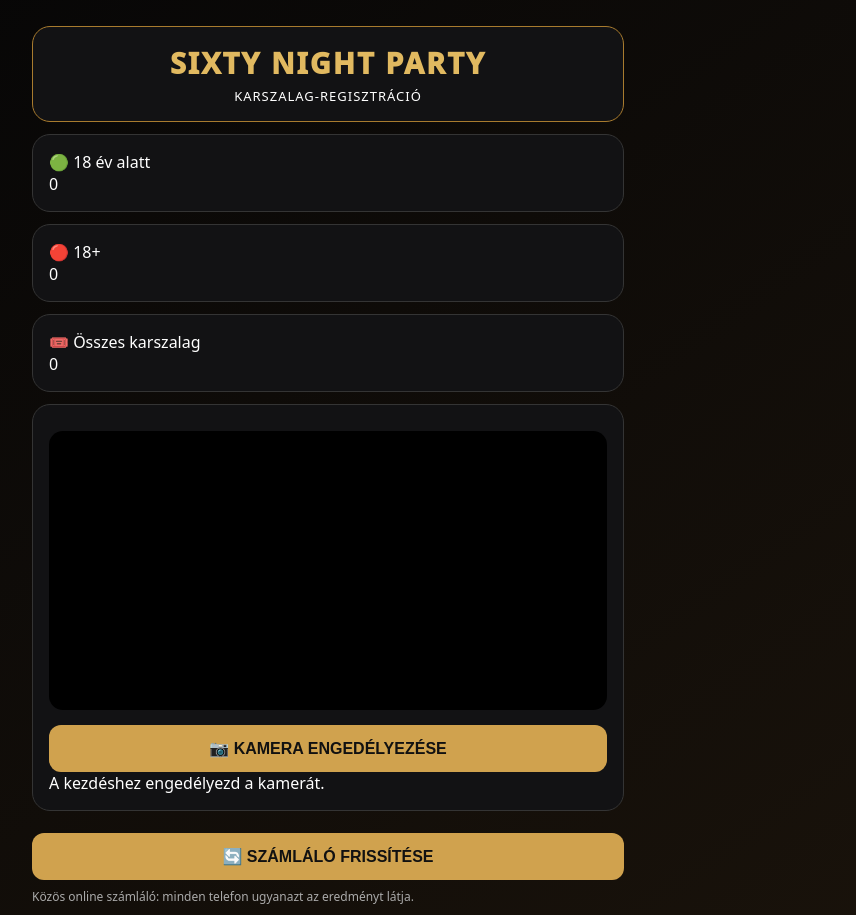
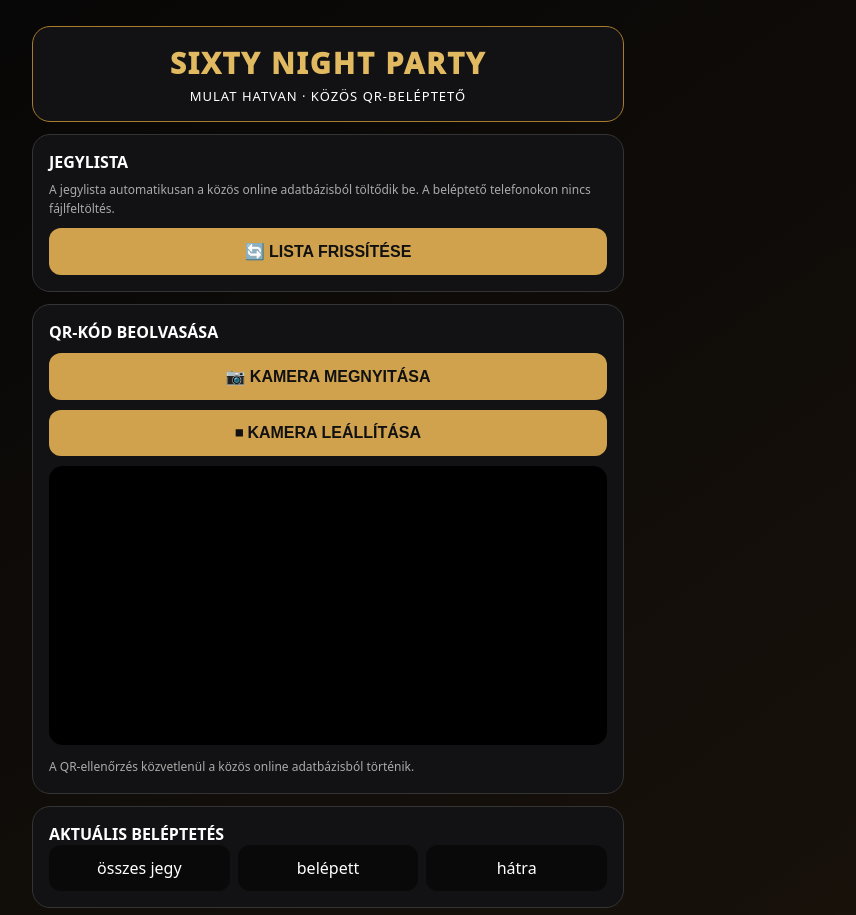
Before and after one commit to Ricsi45/sixty-night-kozos-belepteto, a Next.js app: page / in a window 1280 px wide. Shown: the top 915 px of the page, without its empty margins (312-1168 px from the left). Built offline with nearby package versions, Linux system fonts and the light colour scheme; no server answers; the database is empty.

Commit message:
visszaálitás a tegnapi lezárt jegyrendszerre

```diff
--- a/app/page.js
+++ b/app/page.js
@@ -3,26 +3,24 @@
 import {useEffect,useRef,useState} from "react";
 
 export default function Home(){
-  const [stats,setStats]=useState({under:0,over:0,total:0});
-  const [message,setMessage]=useState("A kezdéshez engedélyezd a kamerát.");
-  const [messageType,setMessageType]=useState("");
-  const video=useRef(null), canvas=useRef(null), stream=useRef(null);
-  const running=useRef(false), locked=useRef(false), last=useRef("");
+  const [msg,setMsg]=useState("Jegylista nincs betöltve.");
+  const [result,setResult]=useState(null);
+  const [stats,setStats]=useState({total:0,used:0,unused:0});
+  const video=useRef(null), canvas=useRef(null), stream=useRef(null), running=useRef(false);
+
+  async function init(){
+    await fetch("/api/init",{method:"POST"});
+    refresh();
+  }
 
   async function refresh(){
-    try{
-      const r=await fetch("/api/stats",{cache:"no-store"});
-      const j=await r.json();
-      if(j.ok)setStats({
-        under:j.under||0,
-        over:j.over||0,
-        total:j.total||0
-      });
-    }catch{}
+    const r=await fetch("/api/stats",{cache:"no-store"});
+    const j=await r.json();
+    if(j.ok)setStats(j);
   }
 
   useEffect(()=>{
-    refresh();
+    init();
     return ()=>stop();
   },[]);
 
@@ -36,37 +34,44 @@ export default function Home(){
 
       const j=await r.json();
 
-      if(j.status==="under"){
-        show("🟢 18 ÉV ALATTI KARSZALAG +1","under");
-      }else if(j.status==="over"){
-        show("🔴 18+ KARSZALAG +1","over");
+      if(j.status==="valid"){
+        setResult({
+          ok:true,
+          title:"ÉRVÉNYES JEGY",
+          name:j.guest_name,
+          info:`Sorszám: ${j.serial}<br>Belépés: ${new Date(j.used_at).toLocaleString("hu-HU")}`
+        });
+      }else if(j.status==="used"){
+        setResult({
+          ok:false,
+          title:"MÁR FELHASZNÁLT JEGY",
+          name:j.guest_name,
+          info:`Sorszám: ${j.serial}<br>Első belépés: ${new Date(j.used_at).toLocaleString("hu-HU")}`
+        });
       }else{
-        show("❌ ISMERETLEN QR-KÓD – NEM SZÁMOLTAM","bad");
+        setResult({
+          ok:false,
+          title:"ÉRVÉNYTELEN JEGY",
+          name:"",
+          info:`Azonosító: ${j.ticket_id||qr}`
+        });
       }
 
       refresh();
-
       navigator.vibrate?.(
-        j.status==="under"||j.status==="over"
-        ?120
+        j.status==="valid"
+        ?180
         :[120,70,120]
       );
 
     }catch(e){
-      show("❌ HIBA: "+e.message,"bad");
+      setResult({
+        ok:false,
+        title:"HIBA",
+        name:"",
+        info:e.message
+      });
     }
-  }
-
-  function show(text,type){
-    setMessage(text);
-    setMessageType(type);
-    locked.current=true;
-
-    setTimeout(()=>{
-      locked.current=false;
-      setMessage("Következő karszalag beolvasható.");
-      setMessageType("");
-    },1100);
   }
 
   async function start(){
@@ -87,9 +92,7 @@ export default function Home(){
 
       stream.current=await navigator.mediaDevices.getUserMedia({
         video:{
-          facingMode:{ideal:"environment"},
-          width:{ideal:1280},
-          height:{ideal:720}
+          facingMode:{ideal:"environment"}
         },
         audio:false
       });
@@ -98,15 +101,10 @@ export default function Home(){
       await video.current.play();
 
       running.current=true;
-      setMessage("Kamera aktív – tartsd elé a QR-kódot.");
-
       scan();
 
     }catch(e){
-      show(
-        "❌ A kamera nem engedélyezhető. Engedélyezd a kamerát a böngésző beállításaiban.",
-        "bad"
-      );
+      alert("Nem sikerült megnyitni a kamerát: "+e.message);
     }
   }
 
@@ -116,10 +114,6 @@ export default function Home(){
     stream.current?.getTracks().forEach(t=>t.stop());
 
     stream.current=null;
-
-    if(video.current){
-      video.current.srcObject=null;
-    }
   }
 
   function scan(){
@@ -129,7 +123,6 @@ export default function Home(){
     const c=canvas.current;
 
     if(v?.readyState>=2){
-
       c.width=v.videoWidth;
       c.height=v.videoHeight;
 
@@ -159,17 +152,10 @@ export default function Home(){
         }
       );
 
-      if(q && q.data!==last.current){
-
-        last.current=q.data;
-
-        if(!locked.current){
-          check(q.data);
-        }
-
-        setTimeout(()=>{
-          last.current="";
-        },1000);
+      if(q){
+        stop();
+        check(q.data);
+        return;
       }
     }
 
@@ -184,47 +170,34 @@ export default function Home(){
       </div>
 
       <div className="sub">
-        KARSZALAG-REGISZTRÁCIÓ
+        MULAT HATVAN · KÖZÖS QR-BELÉPTETŐ
       </div>
     </div>
 
-    <div className="statsGrid">
+    <div className="card">
+      <b>JEGYLISTA</b>
 
-      <div className="card green">
-        <div className="label">
-          🟢 18 év alatt
-        </div>
-
-        <div className="number">
-          {stats.under}
-        </div>
+      <div className="small">
+        A jegylista automatikusan a közös online adatbázisból töltődik be.
+        A beléptető telefonokon nincs fájlfeltöltés.
       </div>
 
-      <div className="card red">
-        <div className="label">
-          🔴 18+
-        </div>
-
-        <div className="number">
-          {stats.over}
-        </div>
-      </div>
-
+      <button onClick={refresh}>
+        🔄 LISTA FRISSÍTÉSE
+      </button>
     </div>
 
-    <div className="card total">
+    <div className="card">
 
-      <div className="label">
-        🎟️ Összes karszalag
-      </div>
+      <b>QR-KÓD BEOLVASÁSA</b>
 
-      <div className="number">
-        {stats.total}
-      </div>
+      <button onClick={start}>
+        📷 KAMERA MEGNYITÁSA
+      </button>
 
-    </div>
-
-    <div className="card scanCard">
+      <button onClick={stop}>
+        ⏹ KAMERA LEÁLLÍTÁSA
+      </button>
 
       <video
         ref={video}
@@ -237,29 +210,63 @@ export default function Home(){
         style={{display:"none"}}
       />
 
-      <button onClick={start}>
-        📷 KAMERA ENGEDÉLYEZÉSE
-      </button>
-
-      <div className={"status "+messageType}>
-        {message}
+      <div className="small">
+        A QR-ellenőrzés közvetlenül a közös online adatbázisból történik.
       </div>
 
     </div>
 
-    <button
-      className="reset"
-      onClick={refresh}
-    >
-      🔄 SZÁMLÁLÓ FRISSÍTÉSE
-    </button>
+    {result && (
+      <div className={"result "+(result.ok?"valid":"invalid")}>
 
-    <div className="small">
-      Közös online számláló: minden telefon ugyanazt az eredményt látja.
+        <div className="big">
+          {result.title}
+        </div>
+
+        <div className="name">
+          {result.name}
+        </div>
+
+        <div
+          dangerouslySetInnerHTML={{
+            __html:result.info
+          }}
+        />
+
+      </div>
+    )}
+
+    <div className="card">
+
+      <b>AKTUÁLIS BELÉPTETÉS</b>
+
+      <div className="stats">
+
+        <div className="stat">
+          <b>{stats.total}</b>
+          összes jegy
+        </div>
+
+        <div className="stat">
+          <b>{stats.used}</b>
+          belépett
+        </div>
+
+        <div className="stat">
+          <b>{stats.unused}</b>
+          hátra
+        </div>
+
+      </div>
+
     </div>
 
-    <div className="small">
-      🟢 Zöld QR = 18 év alatt · 🔴 Piros QR = 18+
+    <div className="card">
+      2026. szeptember 12. · Kapunyitás: <b>20:30</b>
+      <br/>
+      Sixty Night Party Park
+      <br/>
+      3000 Hatvan, Boldogi út 9. (2440 hrsz.)
     </div>
 
   </main>
```
